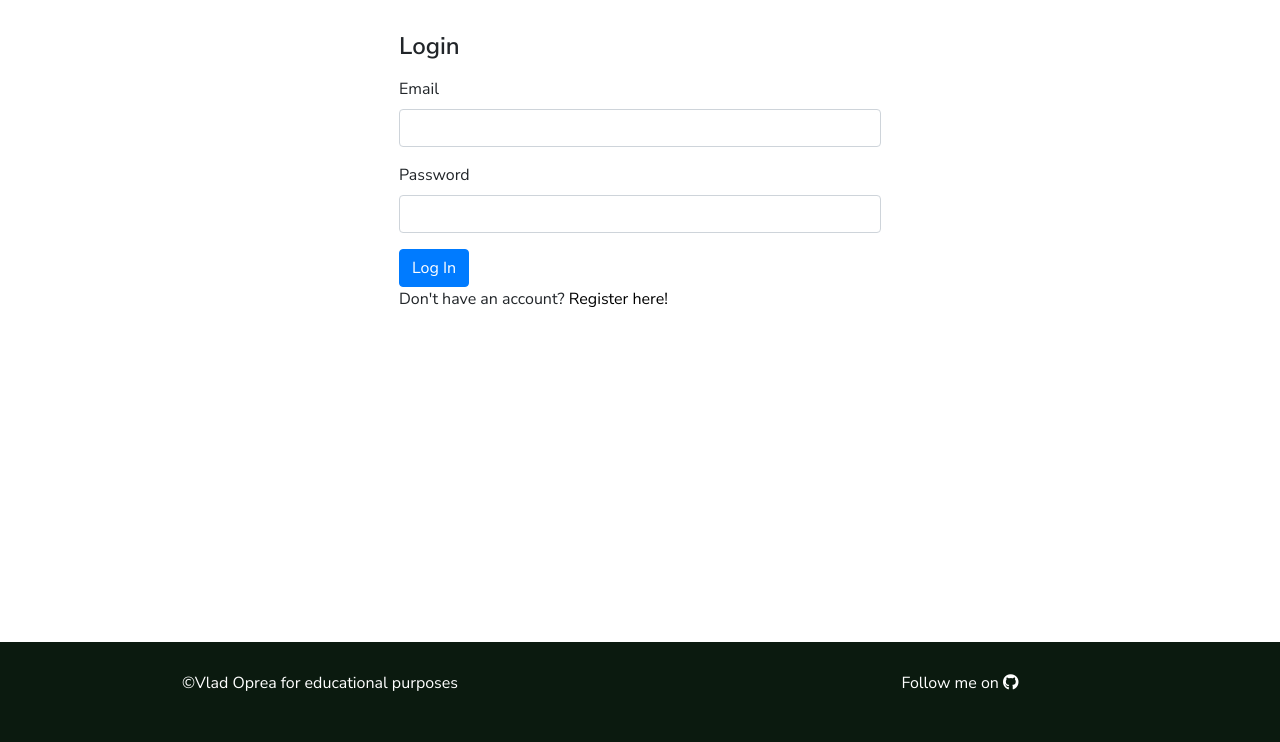
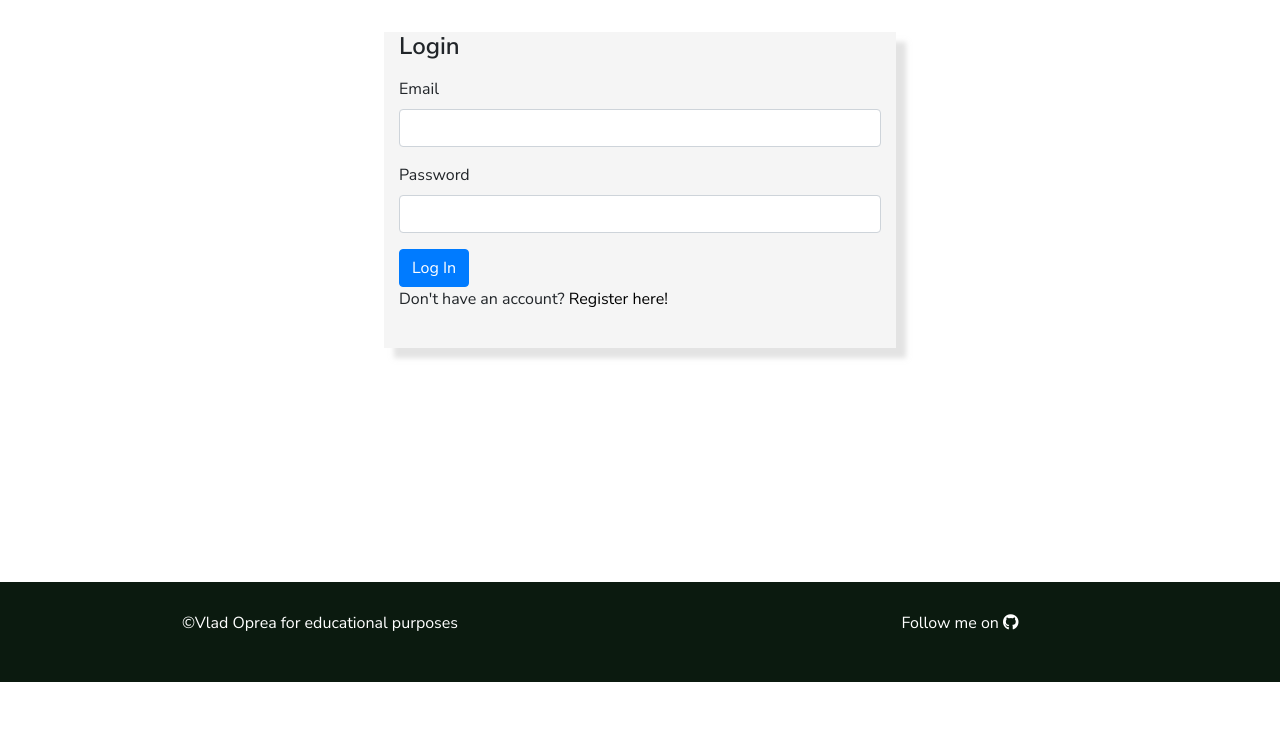
Before and after one commit to vladoprea/anxiety-treatment, a Flask app: a page that uses templates/login.html in a window 1280 px wide. Shown: the part 61-803 px from the top of the page. After the commit the page ends 743 px from the top, so only its background shows below. Run offline with Flask 2, Linux system fonts and the light colour scheme; some libraries are stand-ins or nearby versions.

Commit message:
Add background color and box shadow to forms

```diff
--- a/static/css/style.css
+++ b/static/css/style.css
@@ -5,7 +5,7 @@ body {
 }
 
 main {
-    min-height: calc( 100vh - 190px);
+    min-height: calc( 100vh - 250px);
 }
 
 
@@ -206,8 +206,13 @@ p {
 
 /*    Forms    */
 .form-custom {
+    background-color: #f5f5f5;
     width: 40%;
-    padding-bottom: 80px;
+    margin-bottom: 60px;
+    padding-bottom: 20px;
+    -webkit-box-shadow: 10px 10px 5px 0px rgba(199,199,199,0.5);
+    -moz-box-shadow: 10px 10px 5px 0px rgba(199,199,199,0.5);
+    box-shadow: 10px 10px 5px 0px rgba(199,199,199,0.5);
 }
 
 /*  Font awesome icons  */
@@ -232,7 +237,6 @@ a {
 }
 
 .btn-warning {
-    color: #212529;
     background-color: #28a745;
     border-color: #000000;
 }
```
